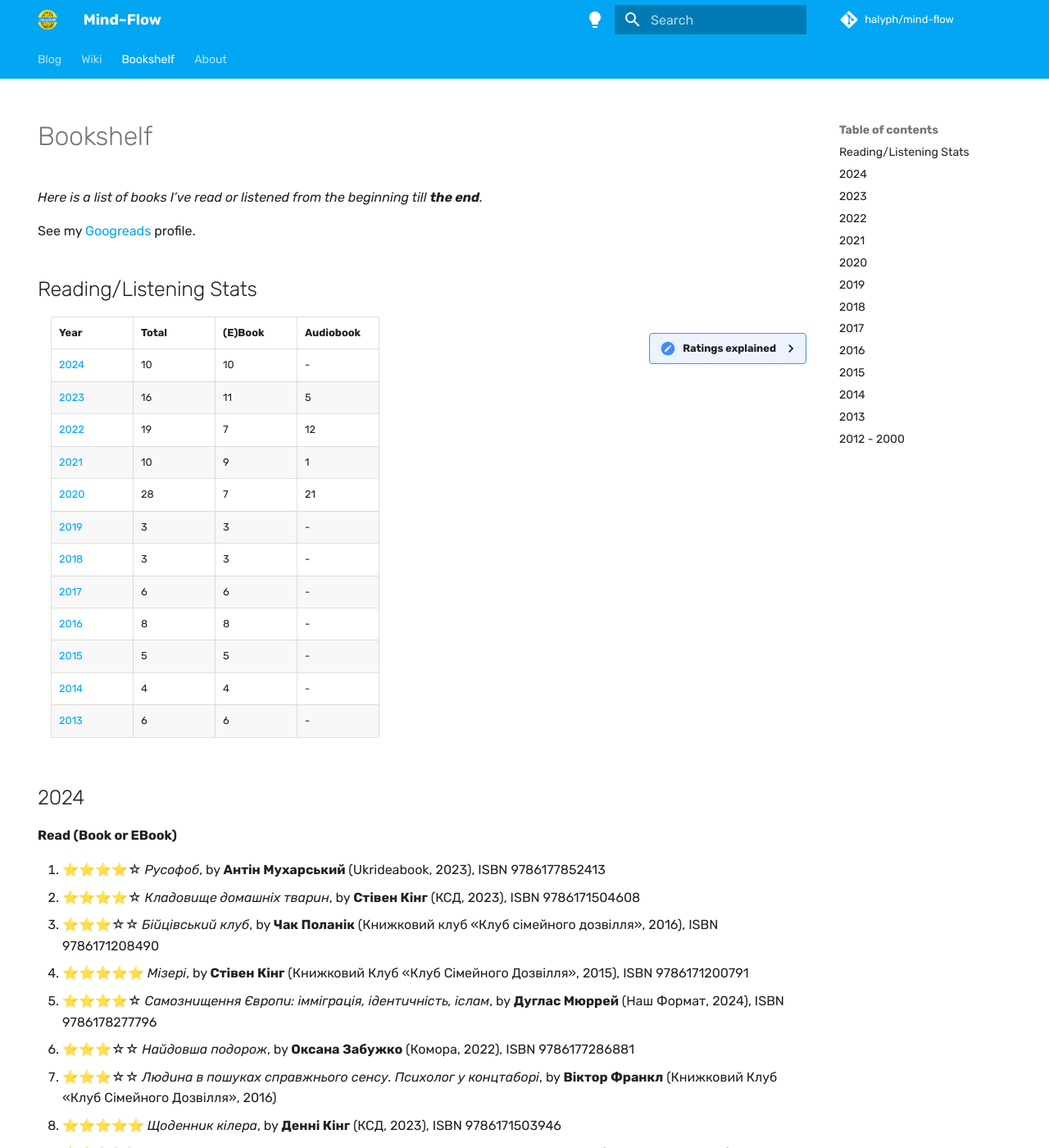
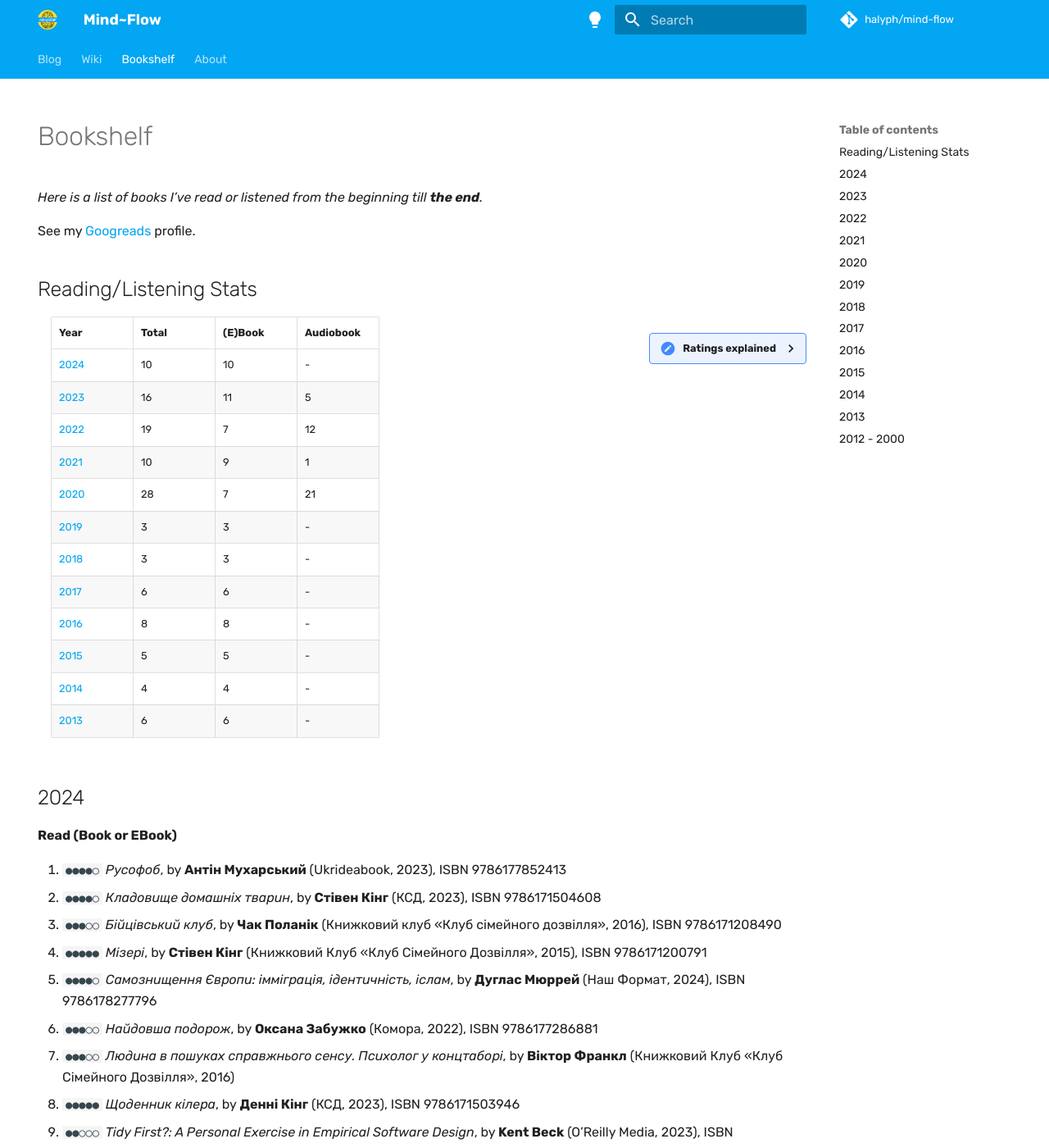
Before and after one commit to halyph/mind-flow, an MkDocs documentation site: the page built from docs/bookshelf.md, in a window 1280 px wide and 1400 px high. Shown: the whole window at 82% size. Built offline with MkDocs 1.6.1 and Material for MkDocs 9.7.7, drawn with Linux system fonts in a browser that asks for light colours; some web fonts are replaced; comment, search, counter and statistics services are not loaded.

Commit message:
book rating upd

```diff
--- a/docs/bookshelf.md
+++ b/docs/bookshelf.md
@@ -17,11 +17,11 @@ See my [Googreads](https://www.goodreads.com/halyph) profile.
 Ratings explained
 </summary>
 
-⭐️☆☆☆☆ = Terrible!
-⭐️⭐️☆☆☆ = Nothing really beneficial here
-⭐️⭐⭐☆☆ = It was Good
-⭐⭐️⭐⭐☆ = A GREAT read!
-⭐⭐️⭐⭐⭐ = Perfection!
+`●○○○○` = Terrible!
+`●●○○○` = Nothing really beneficial here
+`●●●○○` = It was Good
+`●●●●○` = A GREAT read!
+`●●●●●` = Perfection!
 
 </details>
 </div>
@@ -45,16 +45,16 @@ Ratings explained
 
 **Read (Book or EBook)**
 
-1. ⭐⭐️⭐⭐☆ *Русофоб*, by **Антін Мухарський** (Ukrideabook, 2023), ISBN 9786177852413
-2. ⭐⭐️⭐⭐☆ *Кладовище домашніх тварин*, by **Стівен Кінг** (КСД, 2023), ISBN 9786171504608
-3. ⭐️⭐⭐☆☆ *Бійцівський клуб*, by **Чак Поланік** (Книжковий клуб «Клуб сімейного дозвілля», 2016), ISBN 9786171208490
-4. ⭐⭐️⭐⭐⭐ *Мізері*, by **Стівен Кінг** (Книжковий Клуб «Клуб Сімейного Дозвілля», 2015), ISBN 9786171200791
-5. ⭐⭐️⭐⭐☆ *Самознищення Європи: імміграція, ідентичність, іслам*, by **Дуглас Мюррей** (Наш Формат, 2024), ISBN 9786178277796
-6. ⭐️⭐⭐☆☆ *Найдовша подорож*, by **Оксана Забужко** (Комора, 2022), ISBN 9786177286881
-7. ⭐️⭐⭐☆☆ *Людина в пошуках справжнього сенсу. Психолог у концтаборі*, by **Віктор Франкл** (Книжковий Клуб «Клуб Сімейного Дозвілля», 2016)
-8. ⭐⭐️⭐⭐⭐ *Щоденник кілера*, by **Денні Кінг** (КСД, 2023), ISBN 9786171503946
-9. ⭐️⭐️☆☆☆ *Tidy First?: A Personal Exercise in Empirical Software Design*, by **Kent Beck** (O'Reilly Media, 2023), ISBN 9781098151249
-10. ⭐️⭐⭐☆☆ *Dreaming in Code: Two Dozen Programmers, Three Years, 4,732 Bugs, and One Quest for Transcendent Software*, by **Scott Rosenberg** (Crown Publishing, NY, 2007), ISBN 9781400082469
+1. `●●●●○` *Русофоб*, by **Антін Мухарський** (Ukrideabook, 2023), ISBN 9786177852413
+2. `●●●●○` *Кладовище домашніх тварин*, by **Стівен Кінг** (КСД, 2023), ISBN 9786171504608
+3. `●●●○○` *Бійцівський клуб*, by **Чак Поланік** (Книжковий клуб «Клуб сімейного дозвілля», 2016), ISBN 9786171208490
+4. `●●●●●` *Мізері*, by **Стівен Кінг** (Книжковий Клуб «Клуб Сімейного Дозвілля», 2015), ISBN 9786171200791
+5. `●●●●○` *Самознищення Європи: імміграція, ідентичність, іслам*, by **Дуглас Мюррей** (Наш Формат, 2024), ISBN 9786178277796
+6. `●●●○○` *Найдовша подорож*, by **Оксана Забужко** (Комора, 2022), ISBN 9786177286881
+7. `●●●○○` *Людина в пошуках справжнього сенсу. Психолог у концтаборі*, by **Віктор Франкл** (Книжковий Клуб «Клуб Сімейного Дозвілля», 2016)
+8. `●●●●●` *Щоденник кілера*, by **Денні Кінг** (КСД, 2023), ISBN 9786171503946
+9. `●●○○○` *Tidy First?: A Personal Exercise in Empirical Software Design*, by **Kent Beck** (O'Reilly Media, 2023), ISBN 9781098151249
+10. `●●●○○` *Dreaming in Code: Two Dozen Programmers, Three Years, 4,732 Bugs, and One Quest for Transcendent Software*, by **Scott Rosenberg** (Crown Publishing, NY, 2007), ISBN 9781400082469
 
 ## 2023
 
```
